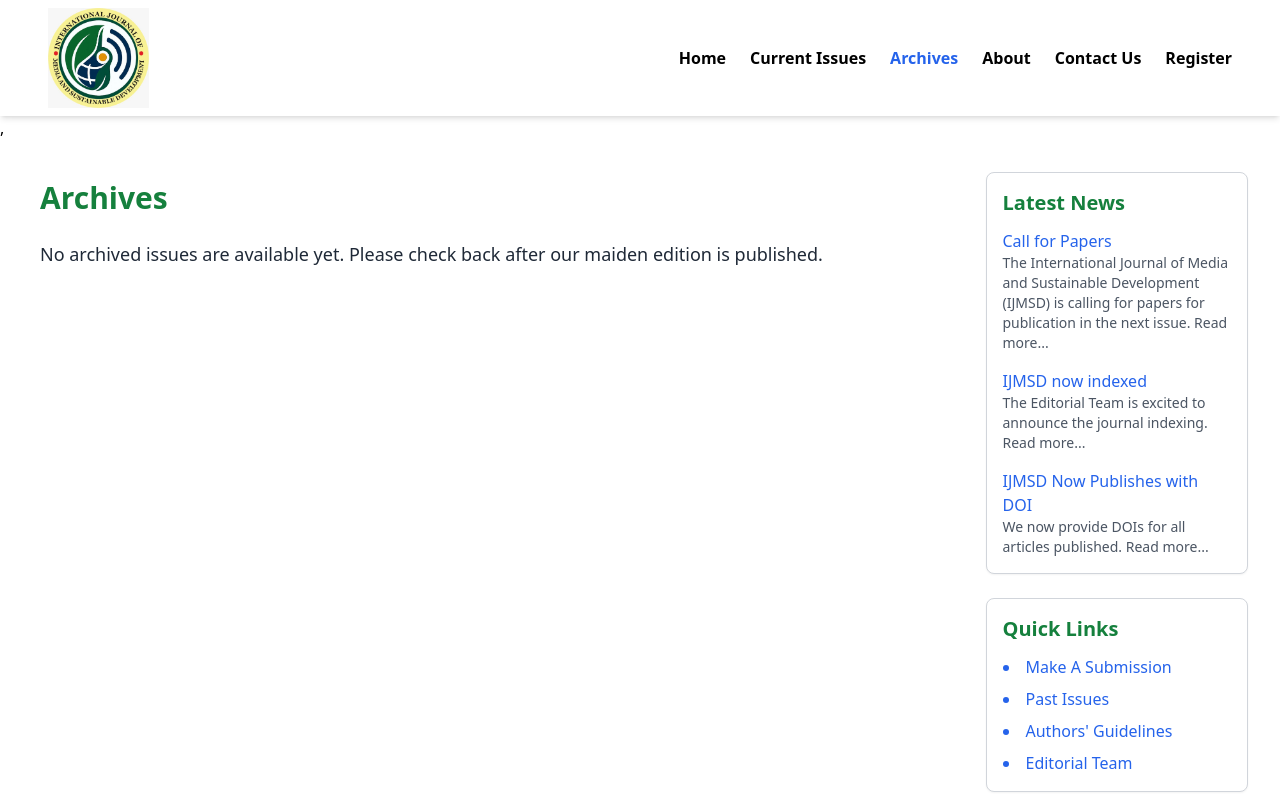
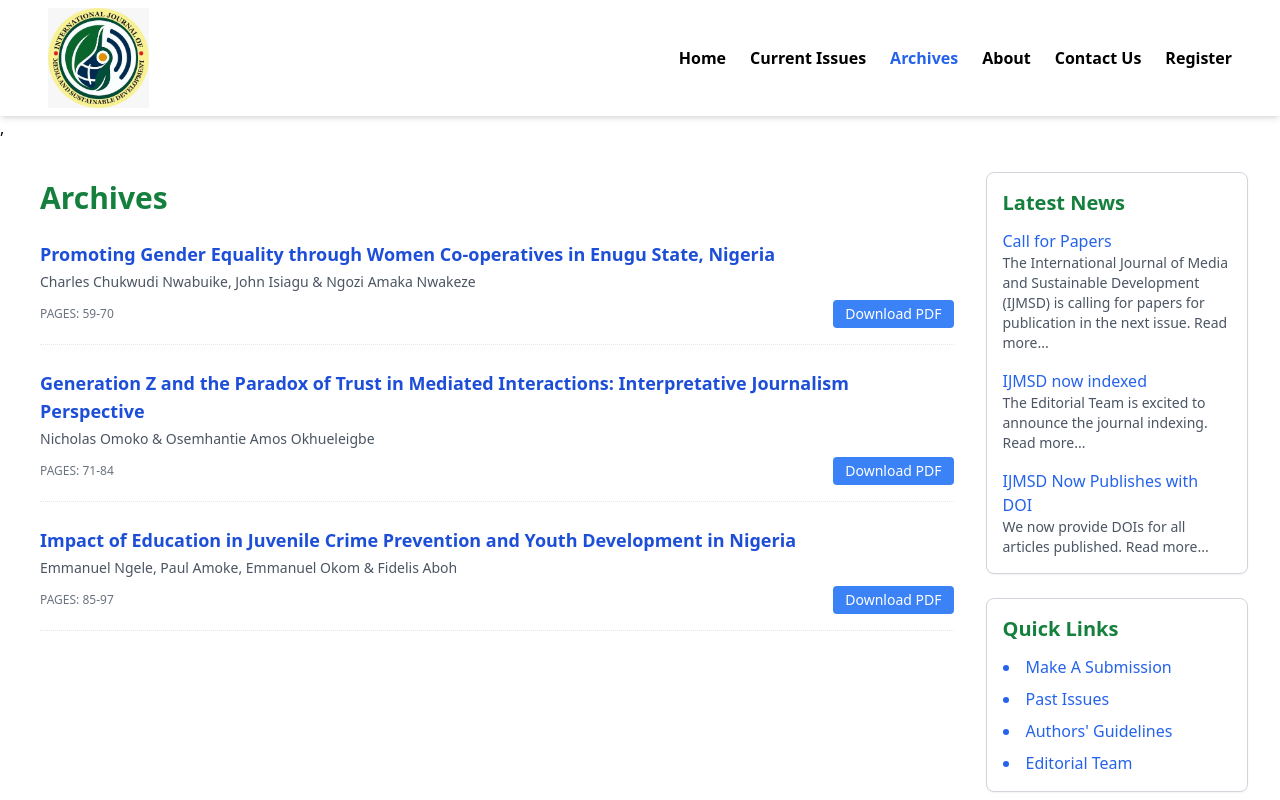
Before and after one commit to Torettosaviour17/internation-journal, a React (Vite) app: page /archives in a window 1280 px wide. Shown: the top 800 px of the page. Built offline with nearby package versions, Linux system fonts and the light colour scheme.

Commit message:
adding some pdf

```diff
--- a/src/pages/Archives.jsx
+++ b/src/pages/Archives.jsx
@@ -1,14 +1,56 @@
 import AsideSection from "../components/AsideSection";
 
 export default function Archives() {
+  const articles = [
+    {
+      title:
+        "Promoting Gender Equality through Women Co-operatives in Enugu State, Nigeria",
+      authors: "Charles Chukwudi Nwabuike, John Isiagu & Ngozi Amaka Nwakeze",
+      pages: "59-70",
+      pdfLink: "#", // Change this to real PDF URL later
+    },
+    {
+      title:
+        "Generation Z and the Paradox of Trust in Mediated Interactions: Interpretative Journalism Perspective",
+      authors: "Nicholas Omoko & Osemhantie Amos Okhueleigbe",
+      pages: "71-84",
+      pdfLink: "#",
+    },
+    {
+      title:
+        "Impact of Education in Juvenile Crime Prevention and Youth Development in Nigeria",
+      authors: "Emmanuel Ngele, Paul Amoke, Emmanuel Okom & Fidelis Aboh",
+      pages: "85-97",
+      pdfLink: "#",
+    },
+  ];
+
   return (
     <div className="flex flex-col md:flex-row gap-4 p-4 w-full">
       <div className="w-[80%] pr-0 mx-auto p-6 text-gray-800">
         <h1 className="text-3xl font-bold mb-6 text-green-700">Archives</h1>
-        <p className="text-lg">
-          No archived issues are available yet. Please check back after our
-          maiden edition is published.
-        </p>
+
+        {articles.map((article, index) => (
+          <div key={index} className="mb-6 border-b border-dotted pb-4">
+            <h2 className="text-blue-700 font-semibold text-lg hover:underline cursor-pointer">
+              {article.title}
+            </h2>
+            <p className="text-sm text-gray-600 mt-1">{article.authors}</p>
+            <div className="flex justify-between items-center mt-2">
+              <span className="text-xs text-gray-500">
+                PAGES: {article.pages}
+              </span>
+              <a
+                href={article.pdfLink}
+                target="_blank"
+                rel="noopener noreferrer"
+                className="bg-blue-500 text-white px-3 py-1 rounded text-sm hover:bg-blue-600 transition"
+              >
+                Download PDF
+              </a>
+            </div>
+          </div>
+        ))}
       </div>
       <AsideSection />
     </div>
```
